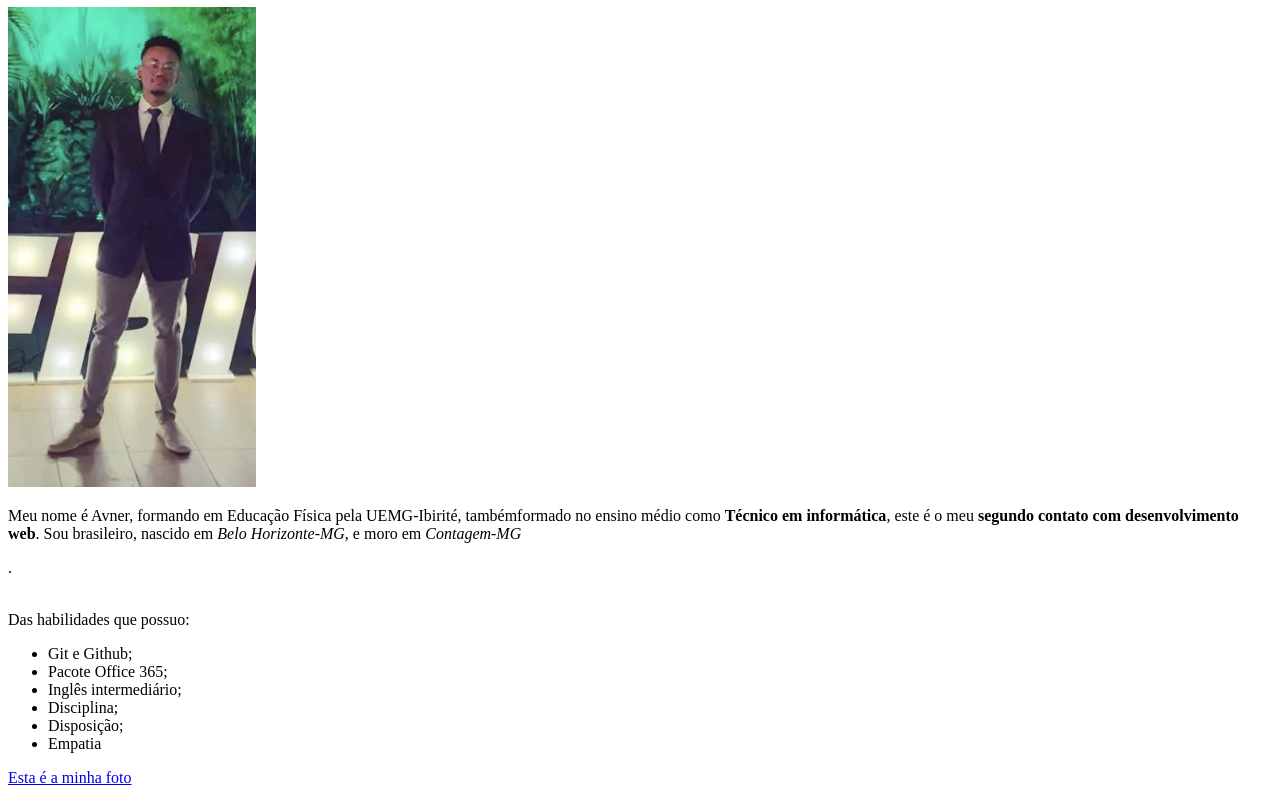
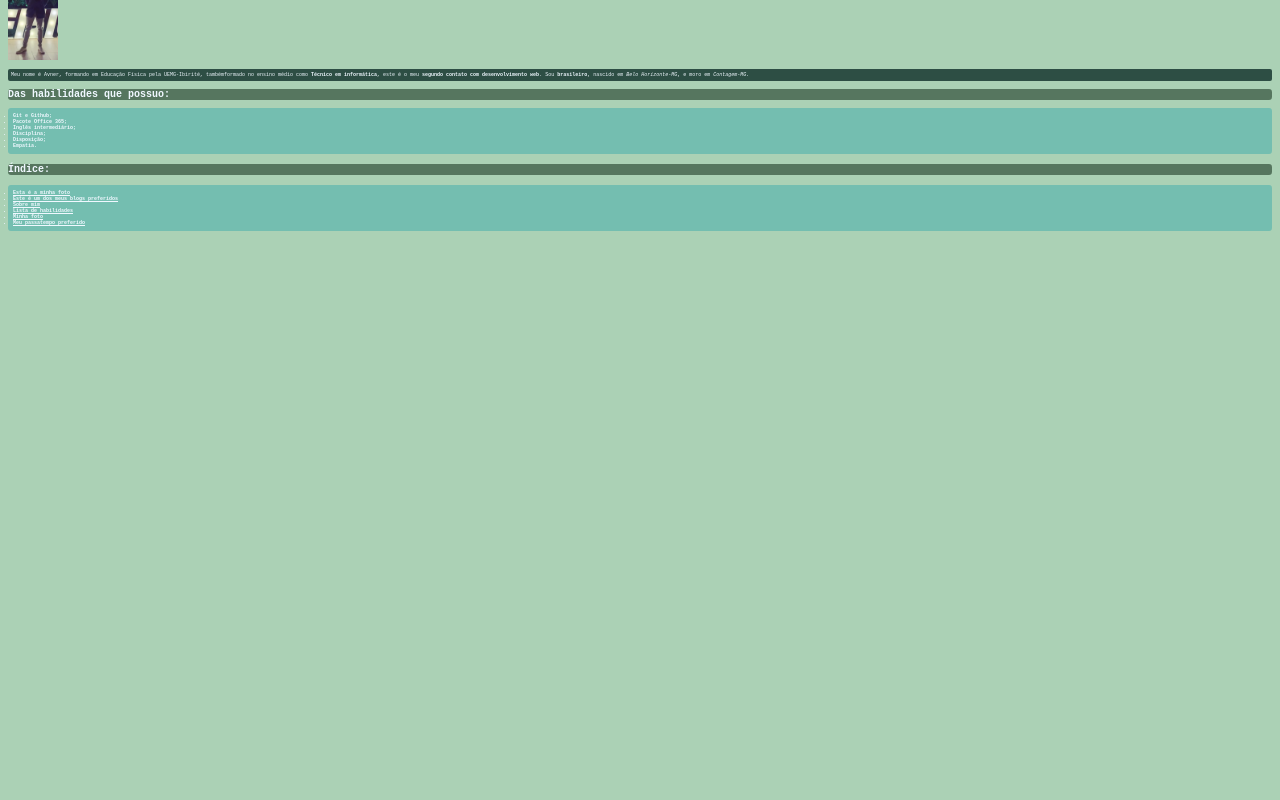
Before and after one commit to henriqueAvner/henriqueAvner.github.io, a plain HTML site: page index.html in a window 1280 px wide. Shown: the part 73-873 px from the top of the page. After the commit the page ends 800 px from the top, so only its background shows below. Drawn offline with Linux system fonts and the light colour scheme.

Commit message:
Implementando CSS em meu portifólio

```diff
--- a/index.html
+++ b/index.html
@@ -4,33 +4,78 @@
     <meta charset="UTF-8">
     <meta http-equiv="X-UA-Compatible" content="IE=edge">
     <meta name="viewport" content="width=device-width, initial-scale=1.0">
+    <style>
+        body {
+            background-color: #ABD1B5;
+        }
+        h1 {
+            font-size: 12px;
+            font-family:monospace;
+            background-color:#56765F;
+            color:aliceblue;
+            border-radius: 2px;
+            padding: 3px;
+        }
+        p {
+            font-size: 5px;
+            font-family: monospace;
+            background-color: #2D4E44;
+            color:aliceblue;
+            border-radius: 2px;
+            padding: 3px;
+        }
+        .back-lista {
+            background-color: #74BEB0;
+            font-size: 5px;
+            font-family: monospace;
+            color: aliceblue;
+            font-weight: bold;
+            padding: 5px;
+            border-radius: 3px;
+        }
+        .sub-titulo{
+            font-family: monospace;
+            color: aliceblue;
+            font-size: 10px;
+            background-color: #56765F;
+
+            border-radius: 3px;
+        }
+        a{
+            font-family: monospace;
+            color: aliceblue;
+        }
+
+
+
+    </style>
     <title>Portifólio Avner</title>
 </head>
 <body>
     <h1>Avner Henrique Del Peloso de Brito</h1>
-    <img id ="foto" src="imagem-Avner.png" alt="Uma foto de Avner no dia da festa de formatura">
+    <img id ="foto" src="imagem-Avner.png" width="50px" alt="Uma foto de Avner no dia da festa de formatura">
     <p id="sobre">Meu nome é Avner, formando em Educação Física pela UEMG-Ibirité,
-        tambémformado no ensino médio como <strong>Técnico em informática</strong>, este é
-        o meu <strong>segundo contato com desenvolvimento web</strong>. Sou brasileiro, nascido
-        em <em>Belo Horizonte-MG</em>, e moro em <em>Contagem-MG</em></p>.<br><br>
-        <p id="lista">Das habilidades que possuo:
-        <ul>
+        tambémformado no ensino médio como <strong>Técnico em informática</strong>, este é o meu <strong>segundo contato com desenvolvimento web</strong>. Sou <strong>brasileiro</strong>, nascido
+        em <em>Belo Horizonte-MG</em>, e moro em <em>Contagem-MG.</em></p>
+        <h2 class="sub-titulo">Das habilidades que possuo:</h2>
+        <ul class="back-lista">
             <li>Git e Github;</li>
             <li>Pacote Office 365;</li>
             <li>Inglês intermediário;</li>
             <li>Disciplina;</li>
             <li>Disposição;</li>
-            <li>Empatia</li>
+            <li>Empatia.</li>
         </ul>
-        </p>
-        <p><a href="#foto">Esta é a minha foto</a></p>
-        <p id="blog"><a href="https://www.twitch.tv/chocoavner" target="_blank">Este é um dos meus passa-tempos preferidos</a></p><br><br><br>
 
-        <p><a href="#sobre">Sobre mim</a></p>
-        <p><a href="#lista">Lista de habilidades</a></p>
-        <p><a href="#foto">Minha foto</a></p>
-        <p><a href="#blog">Meu passatempo favorito</a></p>
-
+        <h3 class="sub-titulo">Índice:</h3>
+        <ul class="back-lista">
+        <li><a href="#foto">Esta é a minha foto</a></li>
+        <li id="blog"><a href="https://www.hipertrofia.org/blog/" target="_blank">Este é um dos meus blogs preferidos</a></li>
+        <li><a href="#sobre">Sobre mim</a></li>
+        <li><a href="#lista">Lista de habilidades</a></li>
+        <li><a href="#foto">Minha foto</a></li>
+        <li id="blog"><a href="https://playvalorant.com/pt-br/" target="_blank">Meu passatempo preferido</a></li>
+        </ul>
 
 
 
```
